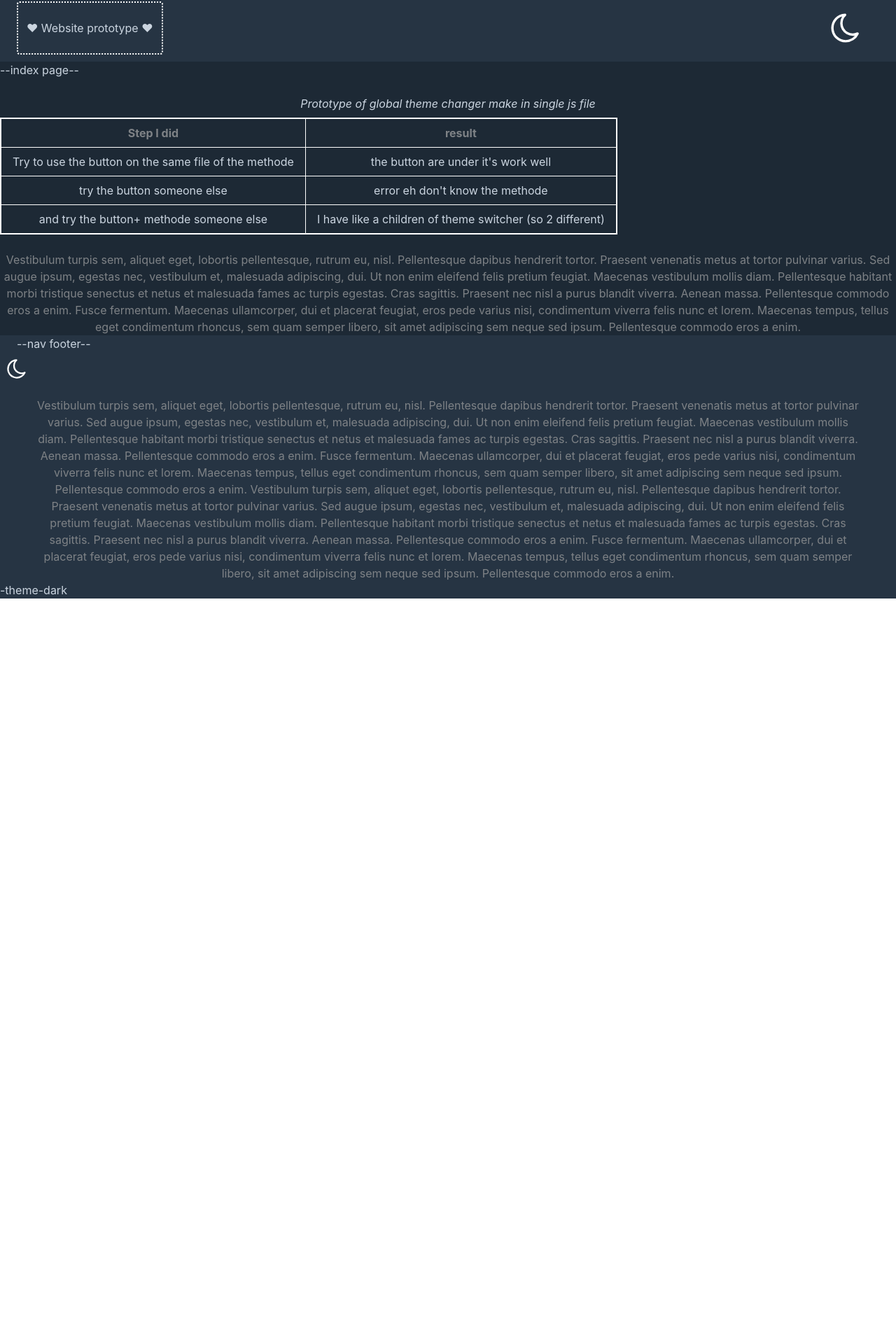
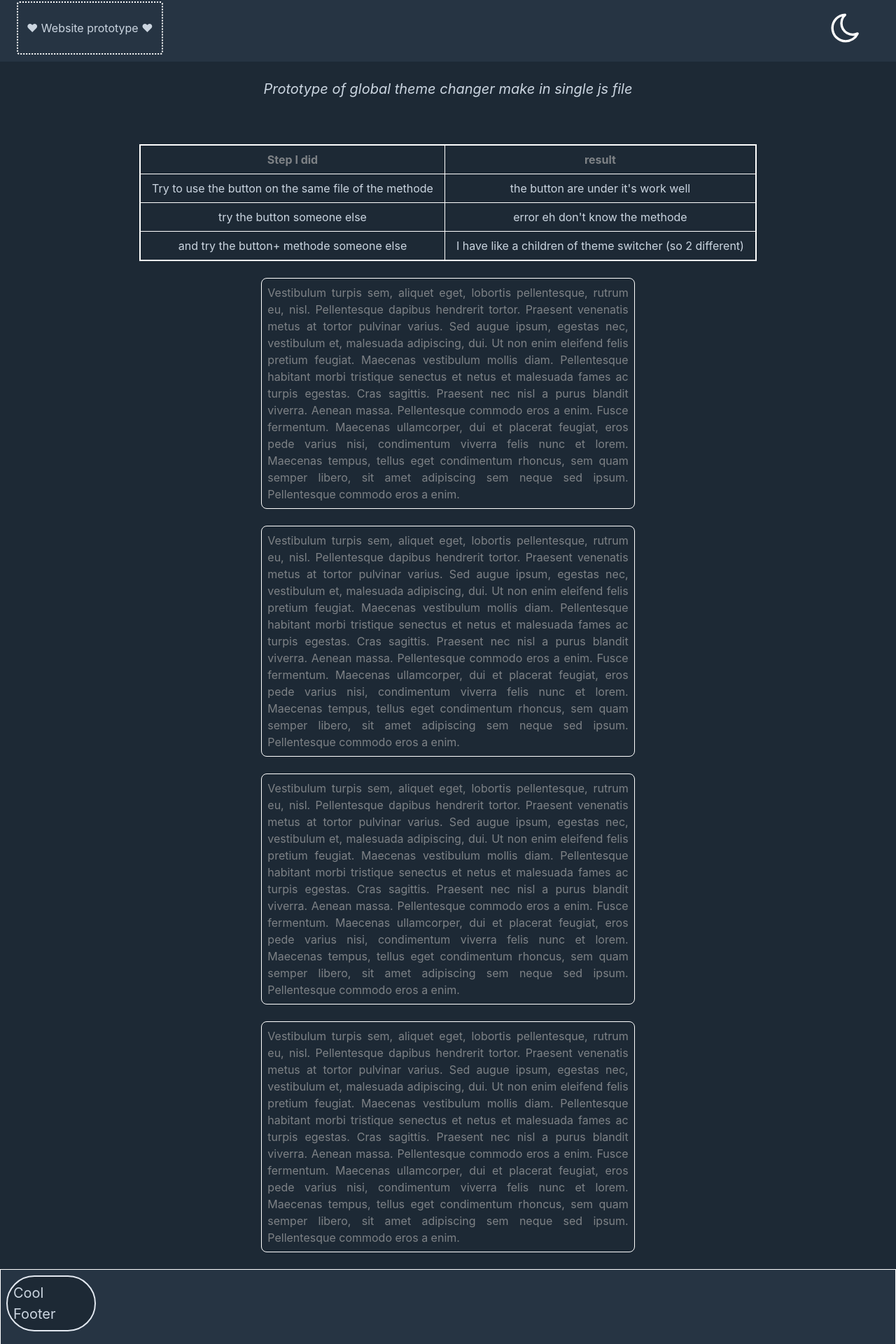
Before and after one commit to AlbertLanne/Theme-switcher-Nuxt-TailwindCSS, a Nuxt app: page / in a window 1280 px wide. Shown: the part 8-1928 px from the top of the page at 70% size. Before the commit the page ends 863 px from the top, so only its background shows below. Built offline with nearby package versions, Linux system fonts and the light colour scheme.

Commit message:
review front end to be more explicit

```diff
--- a/components/NavFooter.vue
+++ b/components/NavFooter.vue
@@ -1,31 +1,32 @@
 <template>
 
-  <footer class=" bg-background-tertiary  ">
+  <footer class=" bg-background-tertiary border-border-color-primary border">
+    <div class="border-2 w-32 rounded-full text-xl m-2 p-2 bg-background-primary flex-wrap">
+    <p class=""> Cool Footer</p>
+    </div>
+
+    <div class="flex sm:inline-flex md:block lg:hidden xl:flex ...">
+      <div class="flex w-full justify-center">
+        <a @click.prevent="toggleTheme"
+           class="cursor-pointer sm:p-0 sm:px-0 p-1 px-3 sm:border-0 border hover:shadow-xl border-border-color-primary rounded my-2 hover:text-blue-700">
+          -{{this.$store.state.theme}}
+        </a>
+      </div>
+      <div class="flex w-full justify-center">
+        <a @click.prevent="toggleTheme"
+           class="cursor-pointer sm:p-0 sm:px-0 p-1 px-3 sm:border-0 border hover:shadow-xl border-border-color-primary rounded my-2 hover:text-blue-700">
+          -{{this.$store.state.theme}}
+        </a>
+      </div>
+      <div class="flex w-full justify-center">
+        <a @click.prevent="toggleTheme"
+           class="cursor-pointer sm:p-0 sm:px-0 p-1 px-3 sm:border-0 border hover:shadow-xl border-border-color-primary rounded my-2 hover:text-blue-700">
+          -{{this.$store.state.theme}}
+        </a>
+      </div>
+    </div>
 
 
-
-    <div class=" mx-6 justify-start ">
-
-      <p>--nav footer--</p>
-    </div>
-    <a class="bg-background-primary "
-       @click.prevent="toggleTheme">
-      <picture v-if="this.$store.state.theme === 'theme-light'">
-        <img class="m-2 h-8 w-8" src="../assets/img/logo_light_mod.svg"></picture>
-      <picture v-else><img class="m-2 h-8 w-8" src="../assets/img/logo_dark_mod.svg"></picture>
-    </a>
-
-
-
-    <p class="mx-12 text-center text-copy-secondary mt-6 text-center">
-      Vestibulum turpis sem, aliquet eget, lobortis pellentesque, rutrum eu, nisl. Pellentesque dapibus hendrerit tortor. Praesent venenatis metus at tortor pulvinar varius. Sed augue ipsum, egestas nec, vestibulum et, malesuada adipiscing, dui. Ut non enim eleifend felis pretium feugiat. Maecenas vestibulum mollis diam. Pellentesque habitant morbi tristique senectus et netus et malesuada fames ac turpis egestas. Cras sagittis. Praesent nec nisl a purus blandit viverra. Aenean massa. Pellentesque commodo eros a enim. Fusce fermentum. Maecenas ullamcorper, dui et placerat feugiat, eros pede varius nisi, condimentum viverra felis nunc et lorem. Maecenas tempus, tellus eget condimentum rhoncus, sem quam semper libero, sit amet adipiscing sem neque sed ipsum. Pellentesque commodo eros a enim.
-      Vestibulum turpis sem, aliquet eget, lobortis pellentesque, rutrum eu, nisl. Pellentesque dapibus hendrerit tortor. Praesent venenatis metus at tortor pulvinar varius. Sed augue ipsum, egestas nec, vestibulum et, malesuada adipiscing, dui. Ut non enim eleifend felis pretium feugiat. Maecenas vestibulum mollis diam. Pellentesque habitant morbi tristique senectus et netus et malesuada fames ac turpis egestas. Cras sagittis. Praesent nec nisl a purus blandit viverra. Aenean massa. Pellentesque commodo eros a enim. Fusce fermentum. Maecenas ullamcorper, dui et placerat feugiat, eros pede varius nisi, condimentum viverra felis nunc et lorem. Maecenas tempus, tellus eget condimentum rhoncus, sem quam semper libero, sit amet adipiscing sem neque sed ipsum. Pellentesque commodo eros a enim.
-    </p>
-
-    <a @click.prevent="toggleTheme"
-       class="cursor-pointer sm:p-0 sm:px-0 p-1 px-3 sm:border-0 border hover:shadow-xl border-border-color-primary rounded my-2 hover:text-blue-700">
-      -{{this.$store.state.theme}}
-    </a>
 
 
 
--- a/layouts/default.vue
+++ b/layouts/default.vue
@@ -8,6 +8,7 @@
 
     <NavBarre/>
     <nuxt/>
+
 </div>
     <NavFooter/>
 
--- a/package.json
+++ b/package.json
@@ -1,7 +1,7 @@
 {
   "name": "ThemeJS_TailwindCSS_NuxtJS",
   "version": "1.0.0",
-  "description": "Prototype of global theme changer make in single js file",
+  "description": "Homemade prototype of global theme-changer with vuex",
   "author": "AlbertLanne",
   "private": true,
   "scripts": {
--- a/pages/index.vue
+++ b/pages/index.vue
@@ -1,13 +1,11 @@
 <template>
-  <div class="">
+  <div class="w-full">
 
-
-
-    <p>--index page--</p>
-      <p class="mt-6 my-2 text-center text-copy-primary">
+      <p class="text-xl mt-6 my-2 text-center text-copy-primary my-16">
         <i>Prototype of global theme changer make in single js file</i>
       </p>
 
+<div v-for class="flex justify-center w-full  mx-auto">
     <table class="text-center items-center border-2 border-border-color-primary">
       <thead>
       <tr>
@@ -15,7 +13,6 @@
         <th class="border border-border-color-primary px-4 py-2 text-copy-secondary">result</th>
       </tr>
       </thead>
-
       <tr>
         <td class="border border-border-color-primary px-4 py-2">Try to use the button on the same file of the methode</td>
         <td class="border border-border-color-primary px-4 py-2">the button are under it's work well</td>
@@ -28,16 +25,23 @@
         <td class="border border-border-color-primary px-4 py-2">and try the button+ methode someone else</td>
         <td class="border border-border-color-primary px-4 py-2">I have like a children of theme switcher (so 2 different)</td>
       </tr>
-
     </table>
+</div>
 
 
 
-
-    <p class="mt-6 text-center text-copy-secondary text-center">
+    <p class="items-center mx-auto my-6 text-justify border border-border-color-primary  rounded-lg p-2  w-5/12  text-center text-copy-secondary text-center">
         Vestibulum turpis sem, aliquet eget, lobortis pellentesque, rutrum eu, nisl. Pellentesque dapibus hendrerit tortor. Praesent venenatis metus at tortor pulvinar varius. Sed augue ipsum, egestas nec, vestibulum et, malesuada adipiscing, dui. Ut non enim eleifend felis pretium feugiat. Maecenas vestibulum mollis diam. Pellentesque habitant morbi tristique senectus et netus et malesuada fames ac turpis egestas. Cras sagittis. Praesent nec nisl a purus blandit viverra. Aenean massa. Pellentesque commodo eros a enim. Fusce fermentum. Maecenas ullamcorper, dui et placerat feugiat, eros pede varius nisi, condimentum viverra felis nunc et lorem. Maecenas tempus, tellus eget condimentum rhoncus, sem quam semper libero, sit amet adipiscing sem neque sed ipsum. Pellentesque commodo eros a enim.
     </p>
-
+    <p class="items-center mx-auto my-6 text-justify border border-border-color-primary  rounded-lg p-2  w-5/12  text-center text-copy-secondary text-center">
+      Vestibulum turpis sem, aliquet eget, lobortis pellentesque, rutrum eu, nisl. Pellentesque dapibus hendrerit tortor. Praesent venenatis metus at tortor pulvinar varius. Sed augue ipsum, egestas nec, vestibulum et, malesuada adipiscing, dui. Ut non enim eleifend felis pretium feugiat. Maecenas vestibulum mollis diam. Pellentesque habitant morbi tristique senectus et netus et malesuada fames ac turpis egestas. Cras sagittis. Praesent nec nisl a purus blandit viverra. Aenean massa. Pellentesque commodo eros a enim. Fusce fermentum. Maecenas ullamcorper, dui et placerat feugiat, eros pede varius nisi, condimentum viverra felis nunc et lorem. Maecenas tempus, tellus eget condimentum rhoncus, sem quam semper libero, sit amet adipiscing sem neque sed ipsum. Pellentesque commodo eros a enim.
+    </p>
+    <p class="items-center mx-auto my-6 text-justify border border-border-color-primary  rounded-lg p-2  w-5/12  text-center text-copy-secondary text-center">
+      Vestibulum turpis sem, aliquet eget, lobortis pellentesque, rutrum eu, nisl. Pellentesque dapibus hendrerit tortor. Praesent venenatis metus at tortor pulvinar varius. Sed augue ipsum, egestas nec, vestibulum et, malesuada adipiscing, dui. Ut non enim eleifend felis pretium feugiat. Maecenas vestibulum mollis diam. Pellentesque habitant morbi tristique senectus et netus et malesuada fames ac turpis egestas. Cras sagittis. Praesent nec nisl a purus blandit viverra. Aenean massa. Pellentesque commodo eros a enim. Fusce fermentum. Maecenas ullamcorper, dui et placerat feugiat, eros pede varius nisi, condimentum viverra felis nunc et lorem. Maecenas tempus, tellus eget condimentum rhoncus, sem quam semper libero, sit amet adipiscing sem neque sed ipsum. Pellentesque commodo eros a enim.
+    </p>
+    <p class="items-center mx-auto my-6 text-justify border border-border-color-primary  rounded-lg p-2  w-5/12  text-center text-copy-secondary text-center">
+      Vestibulum turpis sem, aliquet eget, lobortis pellentesque, rutrum eu, nisl. Pellentesque dapibus hendrerit tortor. Praesent venenatis metus at tortor pulvinar varius. Sed augue ipsum, egestas nec, vestibulum et, malesuada adipiscing, dui. Ut non enim eleifend felis pretium feugiat. Maecenas vestibulum mollis diam. Pellentesque habitant morbi tristique senectus et netus et malesuada fames ac turpis egestas. Cras sagittis. Praesent nec nisl a purus blandit viverra. Aenean massa. Pellentesque commodo eros a enim. Fusce fermentum. Maecenas ullamcorper, dui et placerat feugiat, eros pede varius nisi, condimentum viverra felis nunc et lorem. Maecenas tempus, tellus eget condimentum rhoncus, sem quam semper libero, sit amet adipiscing sem neque sed ipsum. Pellentesque commodo eros a enim.
+    </p>
   </div>
 </template>
 
```
Also changed, not shown: 1 other file (tests, documents, lock files or other folders).
